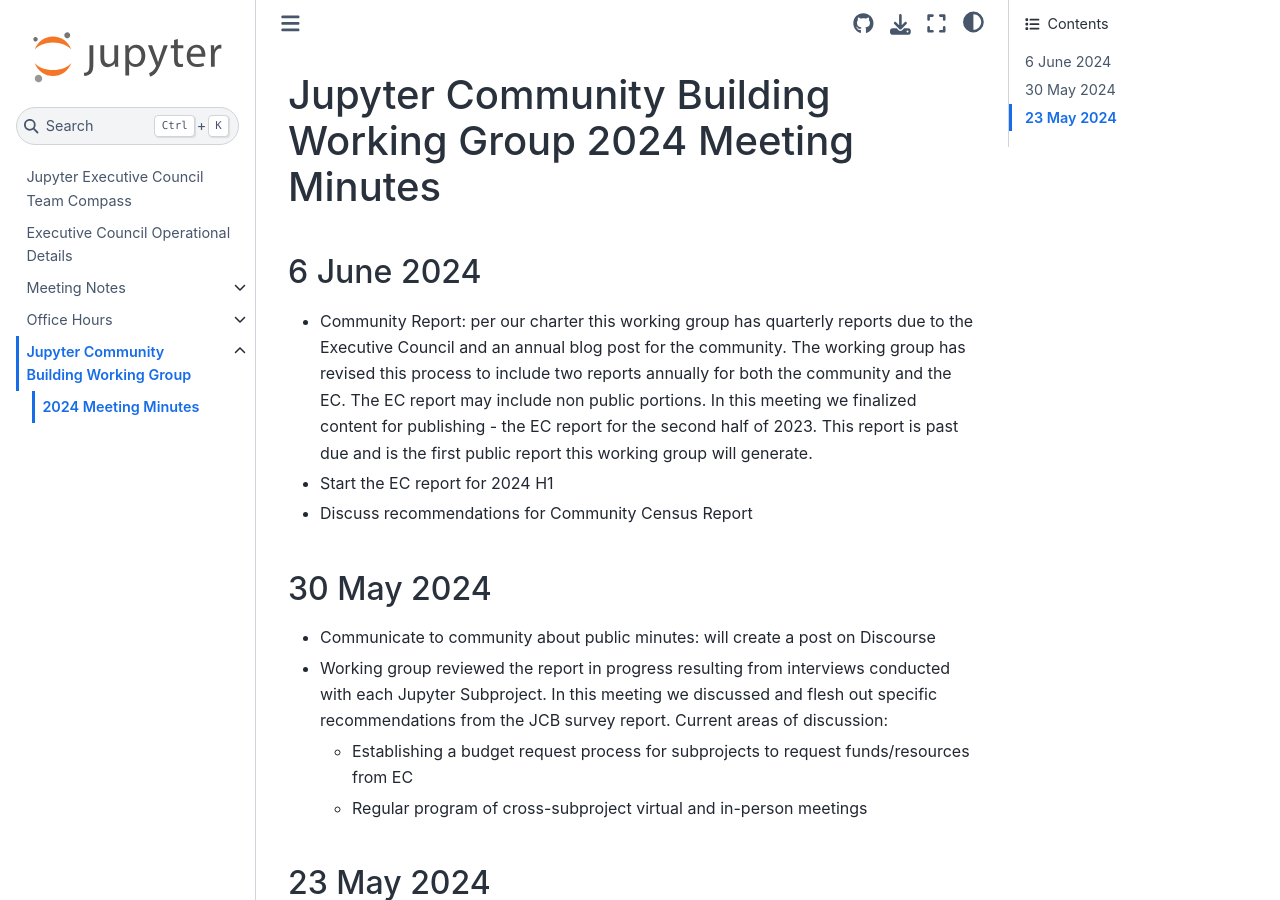
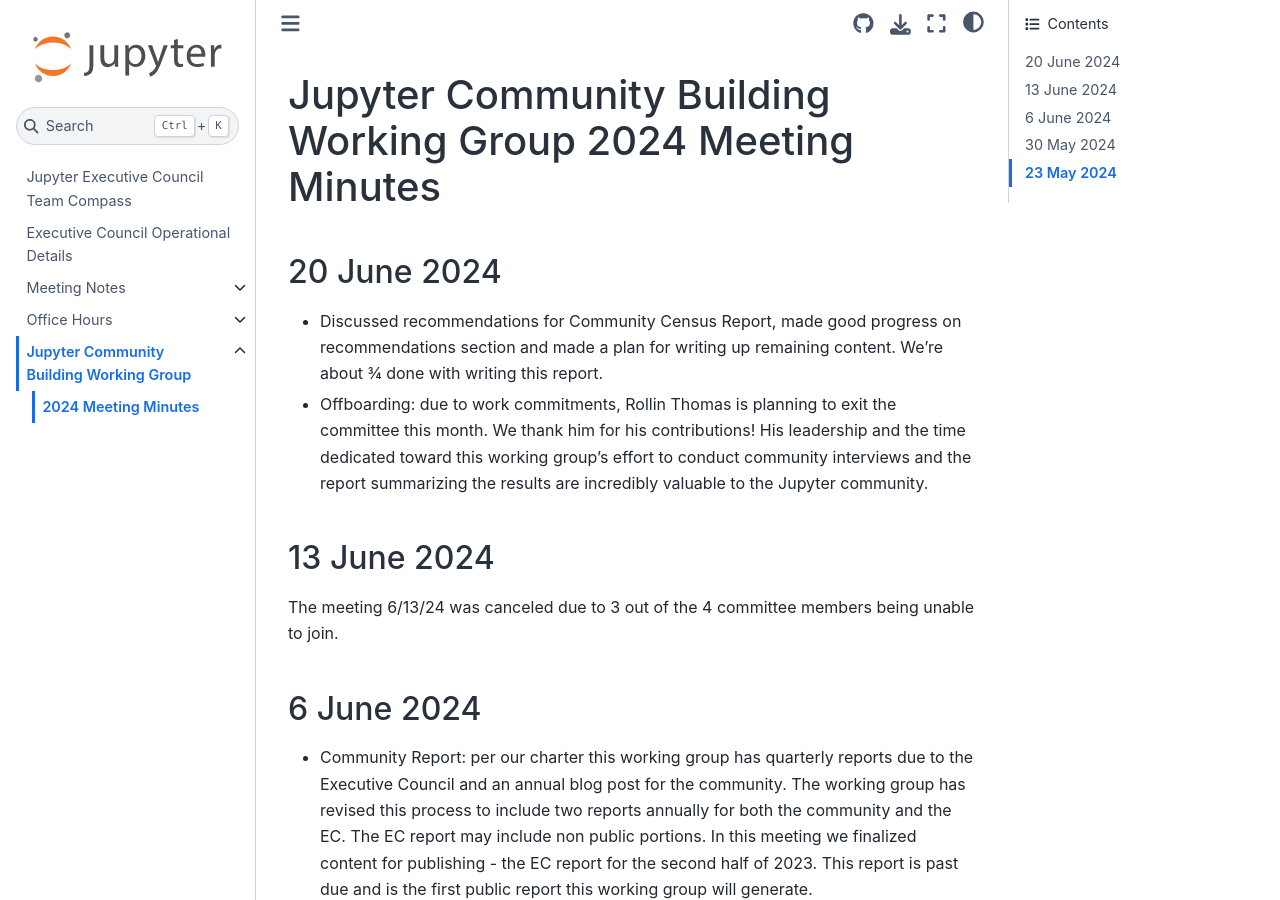
Before and after one commit to jupyter-governance/ec-team-compass, a Sphinx documentation site: the page built from docs/reports/communitybuilding/minutes_2024.md, in a window 1280 px wide and 900 px high. Built offline with Sphinx 7.4.7 and the Sphinx Book theme 1.1.4, drawn with Linux system fonts in a browser that asks for light colours.

Commit message:
Update minutes_2024.md

```diff
--- a/docs/reports/communitybuilding/minutes_2024.md
+++ b/docs/reports/communitybuilding/minutes_2024.md
@@ -1,4 +1,11 @@
 # Jupyter Community Building Working Group 2024 Meeting Minutes
+
+## 20 June 2024
+* Discussed recommendations for Community Census Report, made good progress on recommendations section and made a plan for writing up remaining content. We’re about ¾ done with writing this report.
+* Offboarding: due to work commitments, Rollin Thomas  is planning to exit the committee this month. We thank him for his contributions! His leadership and the time dedicated toward this working group’s effort to conduct community interviews and the report summarizing the results are incredibly valuable to the Jupyter community.
+
+## 13 June 2024
+The meeting 6/13/24 was canceled due to 3 out of the 4 committee members being unable to join.
 
 ## 6 June 2024
 * Community Report: per our charter this working group has quarterly reports due to the Executive Council and an annual blog post for the community. The working group has revised this process to include two reports annually for both the community and the EC. The EC report may include non public portions. In this meeting we finalized content for publishing -  the EC report for the second half of 2023. This report is past due and is the first public report this working group will generate.
```
